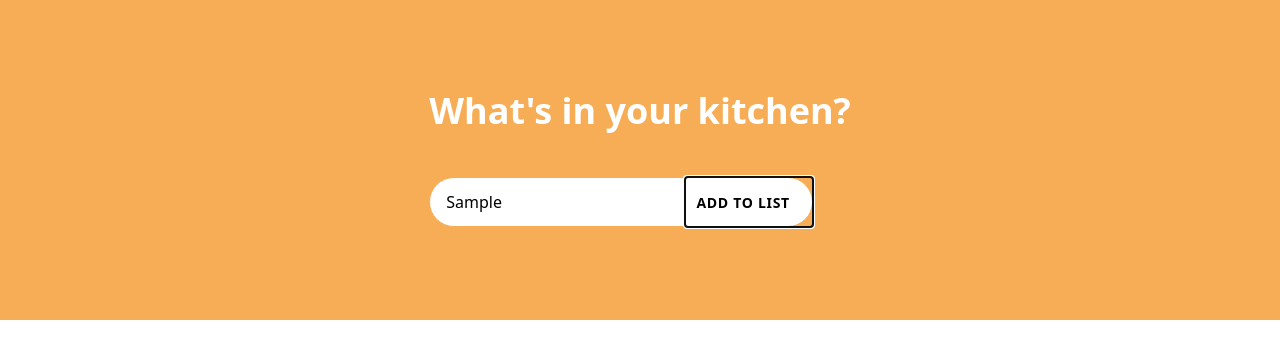
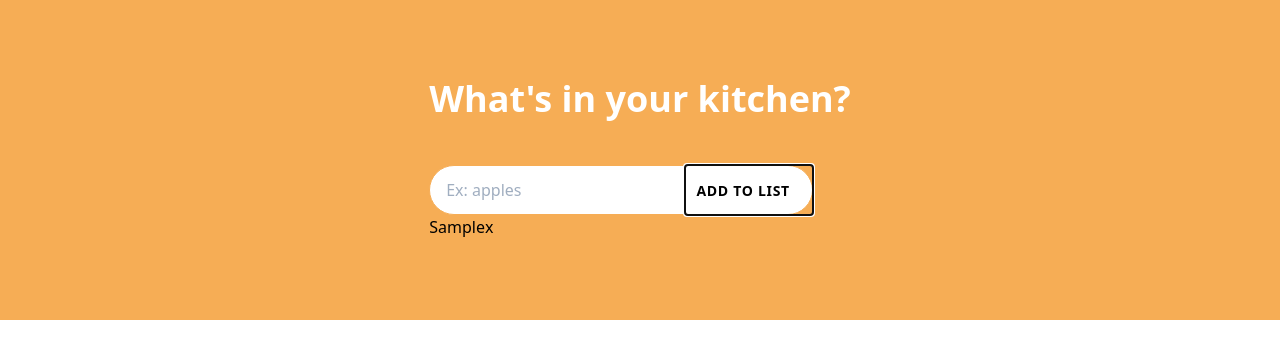
Before and after one commit to jonathanfunk/whats-in-your-kitchen, a React (Create React App) app: page / in a window 1280 px wide. Both pictures are taken after typing "Sample" into the empty fields and a click on the button "ADD TO LIST". Shown: the top 358 px of the page. Built offline with nearby package versions, Linux system fonts and the light colour scheme.

Commit message:
ability to add or take away ingredients made

```diff
--- a/src/App.js
+++ b/src/App.js
@@ -1,11 +1,14 @@
 import React from 'react';
 import Header from './components/Header';
+import { GlobalProvider } from './context/GlobalState';
 
 function App() {
   return (
-    <div className="App">
-      <Header />
-    </div>
+    <GlobalProvider>
+      <div className="App">
+        <Header />
+      </div>
+    </GlobalProvider>
   );
 }
 
--- /dev/null
+++ b/src/components/AddIngredient.js
@@ -0,0 +1,42 @@
+import React, { useState, useContext } from 'react';
+import { GlobalContext } from '../context/GlobalState';
+
+const AddIngredient = () => {
+  const [ingredient, setIngredient] = useState('');
+  const { addIngredient } = useContext(GlobalContext);
+
+  const onChange = e => {
+    e.preventDefault();
+    setIngredient(e.target.value);
+  };
+
+  const onSubmit = e => {
+    e.preventDefault();
+    const newIngredient = {
+      id: Math.floor(Math.random() * 100000000),
+      ingredient
+    };
+    addIngredient(newIngredient);
+    setIngredient('');
+  };
+  return (
+    <form className="w-full max-w-sm relative" onSubmit={onSubmit}>
+      <input
+        type="text"
+        name="ingredient"
+        placeholder="Ex: apples"
+        value={ingredient}
+        onChange={onChange}
+        className="bg-white px-4 py-3 pr-32 rounded-full w-full border border-orange-400 focus:outline-none focus:border-orange-700"
+      />
+      <button
+        className="absolute top-0 right-0 min-h-full text-sm font-bold uppercase tracking-wider pr-3 w-32"
+        type="submit"
+      >
+        Add to list
+      </button>
+    </form>
+  );
+};
+
+export default AddIngredient;
--- a/src/components/Header.js
+++ b/src/components/Header.js
@@ -1,39 +1,16 @@
-import React, { useState, useContext } from 'react';
+import React from 'react';
+import AddIngredient from './AddIngredient';
+import IngredientsList from './IngredientsList';
 
 const Header = () => {
-  const [ingredient, setIngredient] = useState('');
-
-  const onChange = e => {
-    e.preventDefault();
-    setIngredient(e.target.value);
-  };
-
-  const onSubmit = e => {
-    e.preventDefault();
-    console.log('Ingredient is...', ingredient);
-  };
   return (
     <header className="bg-orange-400 min-h-40vh p-8 flex justify-center items-center">
       <div>
         <h1 className="text-white text-4xl leading-none text-center font-bold mb-12">
           What's in your kitchen?
         </h1>
-        <form className="w-full max-w-sm relative" onSubmit={onSubmit}>
-          <input
-            type="text"
-            name="ingredient"
-            placeholder="Ex: apples"
-            value={ingredient}
-            onChange={onChange}
-            className="bg-white px-4 py-3 pr-32 rounded-full w-full border border-orange-400 focus:outline-none focus:border-orange-700"
-          />
-          <button
-            className="absolute top-0 right-0 min-h-full text-sm font-bold uppercase tracking-wider pr-3 w-32"
-            type="submit"
-          >
-            Add to list
-          </button>
-        </form>
+        <AddIngredient />
+        <IngredientsList />
       </div>
     </header>
   );
--- /dev/null
+++ b/src/components/Ingredient.js
@@ -0,0 +1,15 @@
+import React, { useContext } from 'react';
+import { GlobalContext } from '../context/GlobalState';
+
+const Ingredient = ({ ingredient }) => {
+  const { deleteIngredient } = useContext(GlobalContext);
+
+  return (
+    <li>
+      {ingredient.ingredient}
+      <button onClick={() => deleteIngredient(ingredient.id)}>x</button>
+    </li>
+  );
+};
+
+export default Ingredient;
--- /dev/null
+++ b/src/components/IngredientsList.js
@@ -0,0 +1,17 @@
+import React, { useContext } from 'react';
+import Ingredient from './Ingredient';
+
+import { GlobalContext } from '../context/GlobalState';
+
+const IngredientsList = () => {
+  const { ingredients } = useContext(GlobalContext);
+  return (
+    <ul>
+      {ingredients.map(ingredient => (
+        <Ingredient key={ingredient.id} ingredient={ingredient} />
+      ))}
+    </ul>
+  );
+};
+
+export default IngredientsList;
--- /dev/null
+++ b/src/context/AppReducer.js
@@ -0,0 +1,18 @@
+export default (state, action) => {
+  switch (action.type) {
+    case 'DELETE_INGREDIENT':
+      return {
+        ...state,
+        ingredients: state.ingredients.filter(
+          ingredient => ingredient.id !== action.payload
+        )
+      };
+    case 'ADD_INGREDIENT':
+      return {
+        ...state,
+        ingredients: [action.payload, ...state.ingredients]
+      };
+    default:
+      return state;
+  }
+};
--- /dev/null
+++ b/src/context/GlobalState.js
@@ -0,0 +1,42 @@
+import React, { createContext, useReducer } from 'react';
+import AppReducer from './AppReducer';
+
+// Initial state
+const initialState = {
+  ingredients: []
+};
+
+// Create context
+export const GlobalContext = createContext(initialState);
+
+// Provider component
+export const GlobalProvider = ({ children }) => {
+  const [state, dispatch] = useReducer(AppReducer, initialState);
+
+  // Actions
+  function deleteIngredient(id) {
+    dispatch({
+      type: 'DELETE_INGREDIENT',
+      payload: id
+    });
+  }
+
+  function addIngredient(Ingredient) {
+    dispatch({
+      type: 'ADD_INGREDIENT',
+      payload: Ingredient
+    });
+  }
+
+  return (
+    <GlobalContext.Provider
+      value={{
+        ingredients: state.ingredients,
+        deleteIngredient,
+        addIngredient
+      }}
+    >
+      {children}
+    </GlobalContext.Provider>
+  );
+};
```
